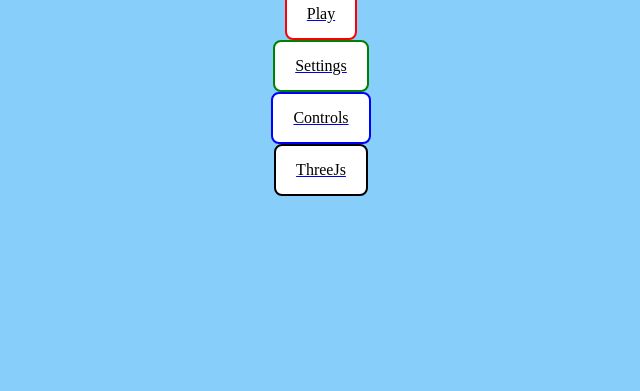
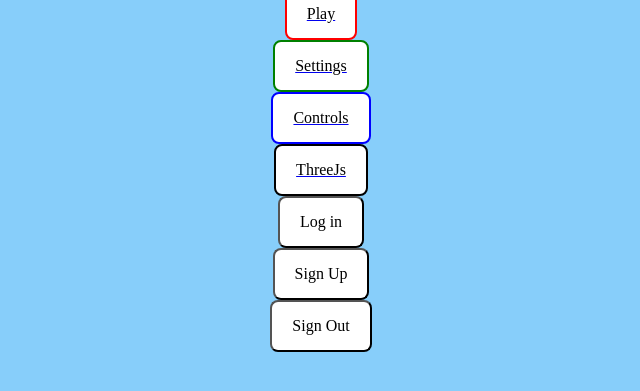
Before and after one commit to HarryKNI/3DWebGame, a PHP site: page / in a window 1280 px wide. Shown: the part 150-541 px from the top of the page, without its empty margins (319-959 px from the left). Run offline with PHP 8.4, Linux system fonts and the light colour scheme.

Commit message:
just the best

```diff
--- a/Web Game/css/indexStyle.css
+++ b/Web Game/css/indexStyle.css
@@ -95,3 +95,11 @@ button:hover {
 .controls:active {
     background-color: blue;
 }
+
+.sgn-out-btn-vis-dis {
+    visibility: hidden;
+}
+
+.sgn-out-btn-vis-apr {
+    visibility: visible;
+}
--- a/Web Game/index.html
+++ b/Web Game/index.html
@@ -27,6 +27,15 @@
             <a href="HTML/firstThreejs.html">
                 <button class="button threejs">ThreeJs</button>
             </a>
+            <a>
+                <button class="button log-in">Log in</button>
+            </a>
+            <a>
+                <button class="button sign-up">Sign Up</button>
+            </a>
+            <a>
+                <button class="button sgn-out-btn-vis-apr">Sign Out</button>
+            </a>
 
         </div>
 
```
Also changed, not shown: Web Game/js/game.js (+11 -3 lines).
